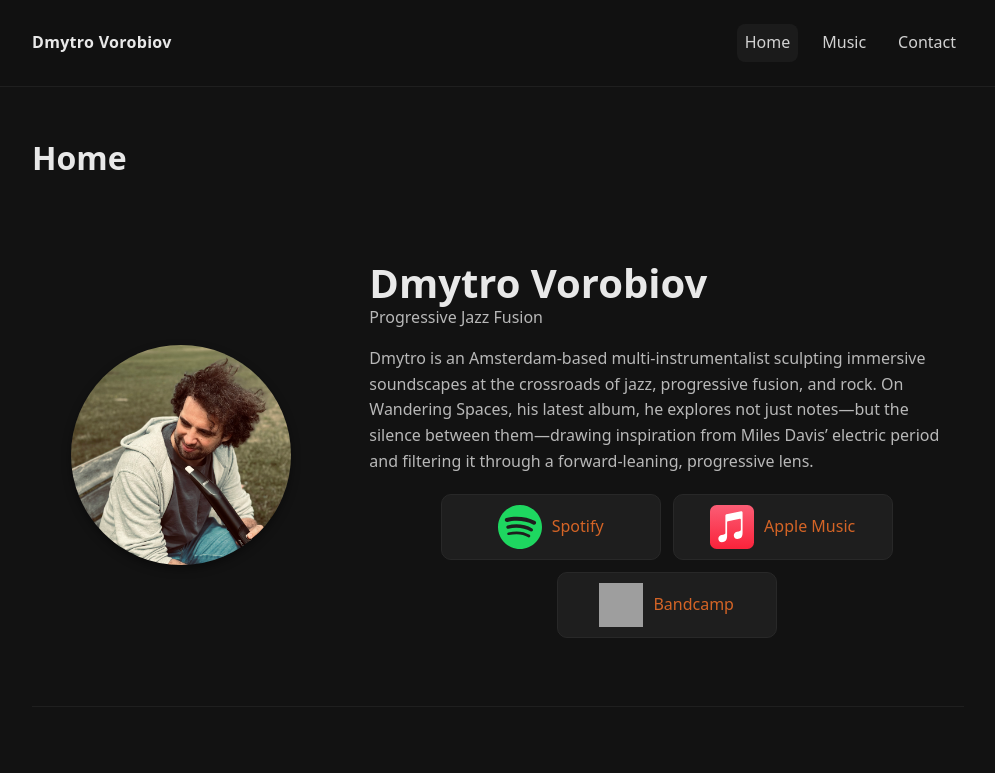
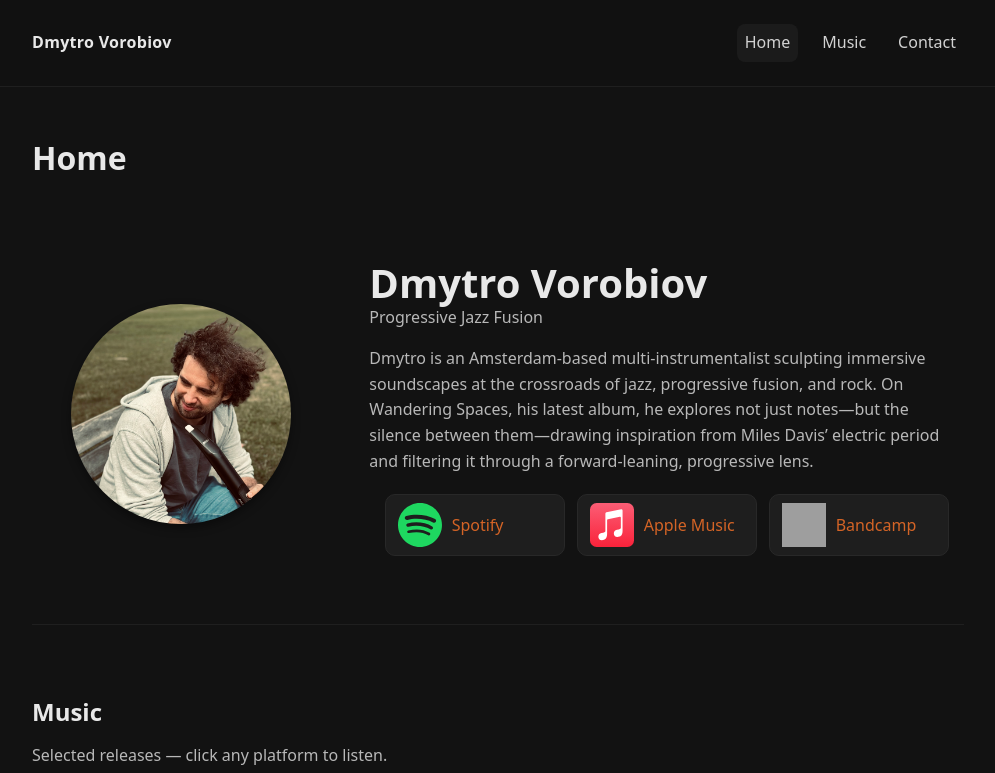
Before and after one commit to dvor/dvor.github.io, a Jekyll site: the page built from index.md, in a window 1280 px wide and 1400 px high. Shown: the top 773 px of the window, without its empty margins (142-1137 px from the left). Built offline with Jekyll 4.4.1, drawn with Linux system fonts in a browser that asks for light colours; grey boxes are pictures that could not be loaded.

Commit message:
Fixing layout of streaming buttons

```diff
--- a/assets/css/style.css
+++ b/assets/css/style.css
@@ -41,8 +41,6 @@
 .badge--spotify span{}
 .badge--apple span{}
 .badge--bandcamp span{}
-
-/* Keep badges neutral backgrounds; icons add color pops */
 
 
 /* Social icon + text styling */
@@ -126,8 +124,16 @@
 
 /* Uniform widths for streaming buttons on home + links */
 .badges .badge {
-  width: 220px;
-  justify-content: center;
+  display: flex;
+  align-items: center;
+  justify-content: flex-start;
+  min-width: 180px;
+  width: auto;
+  padding: 8px 12px;
+  gap: 8px;
+  background: #1e1e1e;
+  border-radius: 10px;
+  border: 1px solid #282828;
 }
 
 @media (max-width: 500px) {
@@ -174,3 +180,17 @@
   margin-top: -8px;
   margin-bottom: 24px;
 }
+
+
+.badges .badge img {
+  height: 22px;
+  width: 22px;
+  flex-shrink: 0;
+}
+
+.badges .badge span {
+  flex: 1;
+  text-align: left;
+  line-height: 1.2;
+  margin-left: 2px;
+}
```
